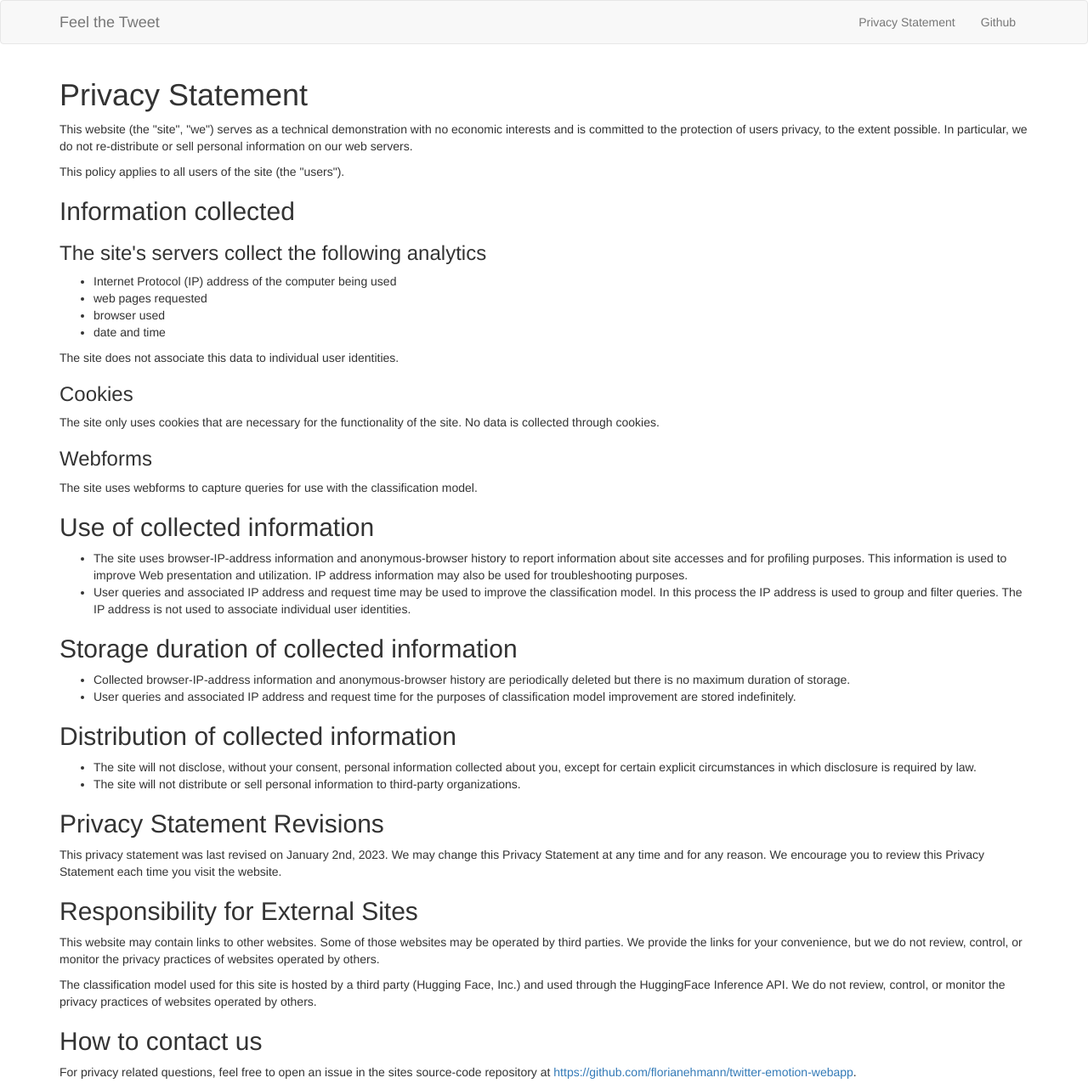
After one commit to florianehmann/twitter-emotion-webapp, a Flask app: page /privacy in a window 1280 px wide. The commit adds this page. Shown: the whole page at 85% size. Run offline with Flask 3, Linux system fonts and the light colour scheme; some libraries are stand-ins or nearby versions.

Commit message:
Add Privacy Statement

```diff
--- a/app/base/routes.py
+++ b/app/base/routes.py
@@ -25,6 +25,11 @@ def index():
         render = render_template('base/index.html', **common_kwargs)
 
     return render
+
+
+@bp.route('/privacy')
+def privacy():
+    return render_template('base/privacy.html')
 
 
 def process_user_request(form, common_kwargs):
--- a/app/templates/base.html
+++ b/app/templates/base.html
@@ -26,6 +26,7 @@
                     <li><a href="{{ url_for('base.index') }}"></a></li>
                 </ul>
                 <ul class="nav navbar-nav navbar-right">
+                    <li><a href="{{ url_for('base.privacy') }}" target="new">Privacy Statement</a></li>
                     <li><a href="{{ config['GITHUB_URL'] }}" target="new">Github</a></li>
                 </ul>
             </div>
--- a/app/templates/base/index.html
+++ b/app/templates/base/index.html
@@ -10,6 +10,10 @@
                 Here you can ask an AI model to guess the emotion in a tweet!
                 The tweets can be in any language you like but the model is trained on english tweets,
                 so it should be most accurate on those.
+            </p>
+            <p>
+                Please do not enter any personal information and acknowledge our
+                <a href="{{ url_for('base.privacy') }}">privacy statement</a>.
             </p>
         </div>
     </div>
--- /dev/null
+++ b/app/templates/base/privacy.html
@@ -0,0 +1,99 @@
+{% extends "base.html" %}
+{% import 'bootstrap/wtf.html' as wtf %}
+
+{% block app_content %}
+
+<h1>Privacy Statement</h1>
+
+<p>
+    This website (the "site", "we") serves as a technical demonstration with no economic interests and is committed to the protection of users privacy, to the extent possible. In particular, we do not re-distribute or sell personal information on our web servers.
+</p>
+
+<p>
+    This policy applies to all users of the site (the "users").
+</p>
+
+<h2>Information collected</h2>
+
+<h3>The site's servers collect the following analytics</h3>
+
+<ul>
+    <li>Internet Protocol (IP) address of the computer being used</li>
+    <li>web pages requested</li>
+    <li>browser used</li>
+    <li>date and time</li>
+</ul>
+
+<p>
+    The site does not associate this data to individual user identities.
+</p>
+
+<h3>Cookies</h3>
+
+<p>
+    The site only uses cookies that are necessary for the functionality of the site. No data is collected through cookies.
+</p>
+
+<h3>Webforms</h3>
+
+<p>
+    The site uses webforms to capture queries for use with the classification model.
+</p>
+
+<h2>Use of collected information</h2>
+
+<ul>
+    <li>
+        The site uses browser-IP-address information and anonymous-browser history to report information about site accesses and for profiling purposes. This information is used to improve Web presentation and utilization. IP address information may also be used for troubleshooting purposes.
+    </li>
+    <li>
+        User queries and associated IP address and request time may be used to improve the classification model. In this process the IP address is used to group and filter queries. The IP address is not used to associate individual user identities.
+    </li>
+</ul>
+
+<h2>Storage duration of collected information</h2>
+
+<ul>
+    <li>
+        Collected browser-IP-address information and anonymous-browser history are periodically deleted but there is no maximum duration of storage.
+    </li>
+    <li>
+        User queries and associated IP address and request time for the purposes of classification model improvement are stored indefinitely.
+    </li>
+</ul>
+
+<h2>Distribution of collected information</h2>
+
+<ul>
+    <li>
+        The site will not disclose, without your consent, personal information collected about you, except for certain explicit circumstances in which disclosure is required by law.
+    </li>
+    <li>
+        The site will not distribute or sell personal information to third-party organizations.
+    </li>
+</ul>
+
+<h2>Privacy Statement Revisions</h2>
+
+<p>
+    This privacy statement was last revised on January 2nd, 2023. We may change this Privacy Statement at any time and for any reason. We encourage you to review this Privacy Statement each time you visit the website.
+</p>
+
+<h2>Responsibility for External Sites</h2>
+
+<p>
+    This website may contain links to other websites. Some of those websites may be operated by third parties. We provide the links for your convenience, but we do not review, control, or monitor the privacy practices of websites operated by others.
+</p>
+
+<p>
+    The classification model used for this site is hosted by a third party (Hugging Face, Inc.) and used through the HuggingFace Inference API. We do not review, control, or monitor the privacy practices of websites operated by others.
+</p>
+
+<h2>How to contact us</h2>
+
+<p>
+    For privacy related questions, feel free to open an issue in the sites source-code repository at
+    <a href="https://github.com/florianehmann/twitter-emotion-webapp">https://github.com/florianehmann/twitter-emotion-webapp</a>.
+</p>
+
+{% endblock %}
```
